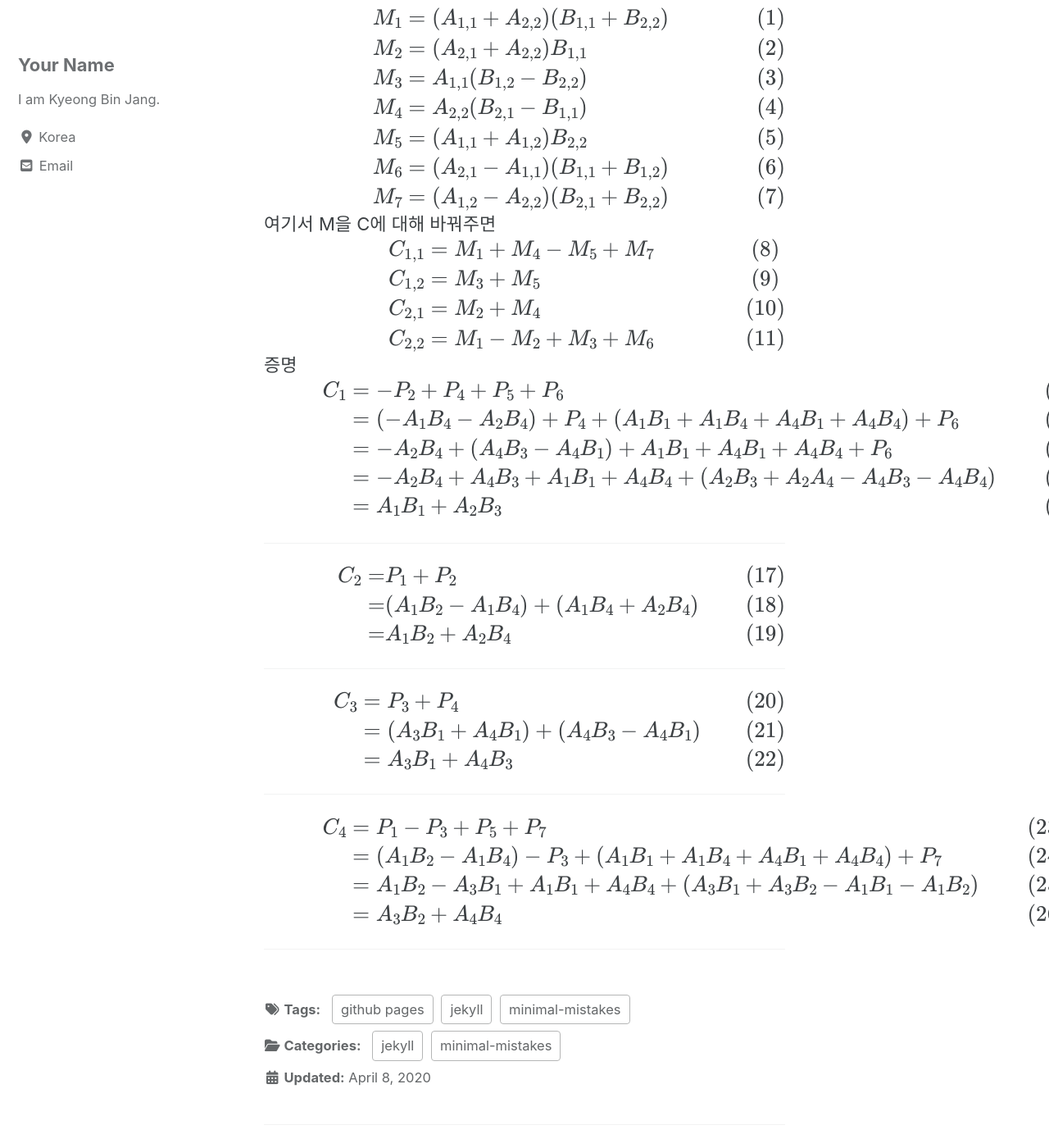
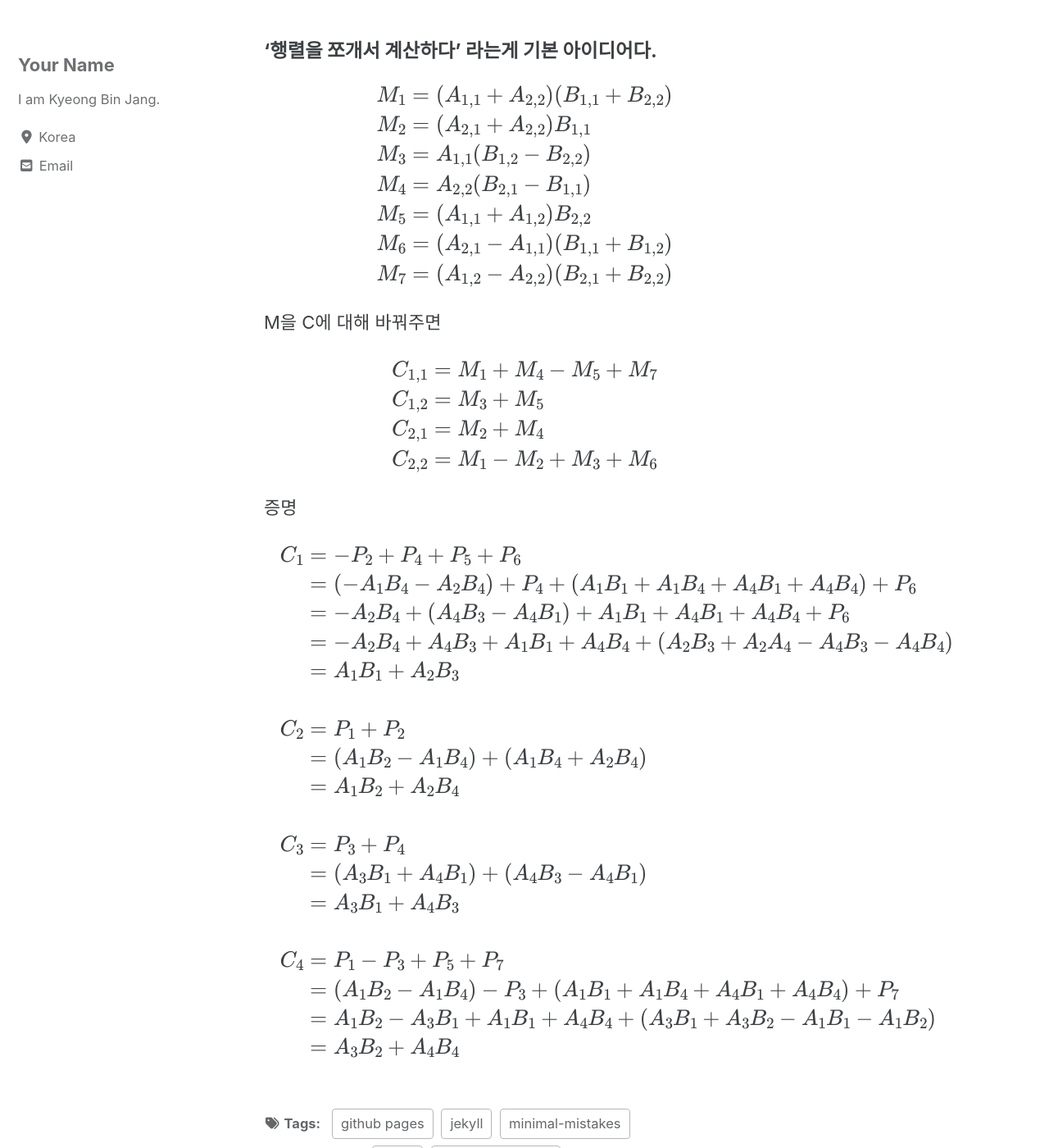
Before and after one commit to JangKyeongBin/JangKyeongBin.github.io, a Jekyll site: the page built from _posts/2020-04-08-new-years-eve-is-awesome.md, in a window 1280 px wide and 1400 px high, scrolled down 823 px. Shown: the whole window at 82% size. Built offline with Jekyll 4.4.1, drawn with Linux system fonts in a browser that asks for light colours; cached includes are drawn as plain includes; nearby versions of some CDN libraries; formulas are drawn with MathJax 3; some of the changed text lies outside the part shown.

```diff
--- a/_includes/mathjax_support.html
+++ b/_includes/mathjax_support.html
@@ -2,7 +2,6 @@
 MathJax.Hub.Config({
     TeX: {
       equationNumbers: {
-        autoNumber: "AMS"
       }
     },
     tex2jax: {
--- a/_posts/2020-04-08-new-years-eve-is-awesome.md
+++ b/_posts/2020-04-08-new-years-eve-is-awesome.md
@@ -33,18 +33,25 @@ $$
 
 위와 같이 세개의 행렬이 있다.
 
-A행렬과 B행렬을 곱해 C행렬을 구하고자 할 때 우리는 아래와 같은 방법을 이용했다.
+A행렬과 B행렬을 곱해 C행렬을 구하고자 할 때
+
+우리는 아래와 같은 방법을 이용했다.
+
+
 $$
 C_{1,1}= A_{1,1} B_{1,1} + A_{1,2} B_{2,1}\\
 C_{1,2}= A_{1,1} B_{1,2} + A_{1,2} B_{2,2}\\
 C_{2,1}= A_{2,1} B_{1,1} + A_{2,2} B_{2,1}\\
 C_{2,2}= A_{2,1} B_{1,2} + A_{2,2} B_{2,2}
 $$
+
+
 이러한 방법은 단순한 2x2 행렬에서는 문제 없겠지만 n이 커질수록 계산시간은 비약적으로 증가한다.
 
 이를 해결하고자 슈트라센은 슈트라센 알고리즘이란걸 만들었다고 한다.
 
 #### '행렬을 쪼개서 계산하다' 라는게 기본 아이디어다.
+
 
 
 $$
@@ -58,7 +65,11 @@ M_6 &= (A_{2,1}-A_{1,1})(B_{1,1}+B_{1,2})\\
 M_7 & = (A_{1,2}-A_{2,2})(B_{2,1}+B_{2,2})\\
 \end{align}
 $$
-여기서 M을 C에 대해 바꿔주면
+
+
+M을 C에 대해 바꿔주면
+
+
 $$
 \begin{align}
 C_{1,1}&=M_1 + M_4 - M_5 + M_7\\
@@ -67,46 +78,30 @@ C_{2,1}&=M_2 + M_4\\
 C_{2,2}&=M_1 - M_2 + M_3 + M_6\\
 \end{align}
 $$
+
+
 증명
+
+
 $$
 \begin{align}
 C_1&= -P_2+P_4+P_5+P_6\\
 &=(-A_1B_4-A_2B_4)+P_4+(A_1B_1+A_1B_4+A_4B_1+A_4B_4)+P_6\\
 &=-A_2B_4+(A_4B_3-A_4B_1)+A_1B_1+A_4B_1+A_4B_4+P_6\\
 &=-A_2B_4+A_4B_3+A_1B_1+A_4B_4+(A_2B_3+A_2A_4-A_4B_3-A_4B_4)\\
-&=A_1B_1+A_2B_3
-\end{align}
-$$
-
----
-
-$$
-\begin{align}
-C_2=&P_1+P_2\\
-=&(A_1B_2-A_1B_4)+(A_1B_4+A_2B_4)\\
-=&A_1B_2+A_2B_4\\
-\end{align}
-$$
-
----
-
-$$
-\begin{align}
+&=A_1B_1+A_2B_3\\
+\\
+C_2&=P_1+P_2\\
+&=(A_1B_2-A_1B_4)+(A_1B_4+A_2B_4)\\
+&=A_1B_2+A_2B_4\\
+\\
 C_3 &= P_3+P_4\\
 &=(A_3B_1+A_4B_1)+(A_4B_3-A_4B_1)\\
 &=A_3B_1+A_4B_3\\
-\end{align}
-$$
-
----
-
-$$
-\begin{align}
+\\
 C_4&=P_1-P_3+P_5+P_7\\
 &=(A_1B_2-A_1B_4)-P_3+(A_1B_1+A_1B_4+A_4B_1+A_4B_4)+P_7\\
 &=A_1B_2-A_3B_1+A_1B_1+A_4B_4+(A_3B_1+A_3B_2-A_1B_1-A_1B_2)\\
 &=A_3B_2+A_4B_4\\
 \end{align}
 $$
-
----
```
